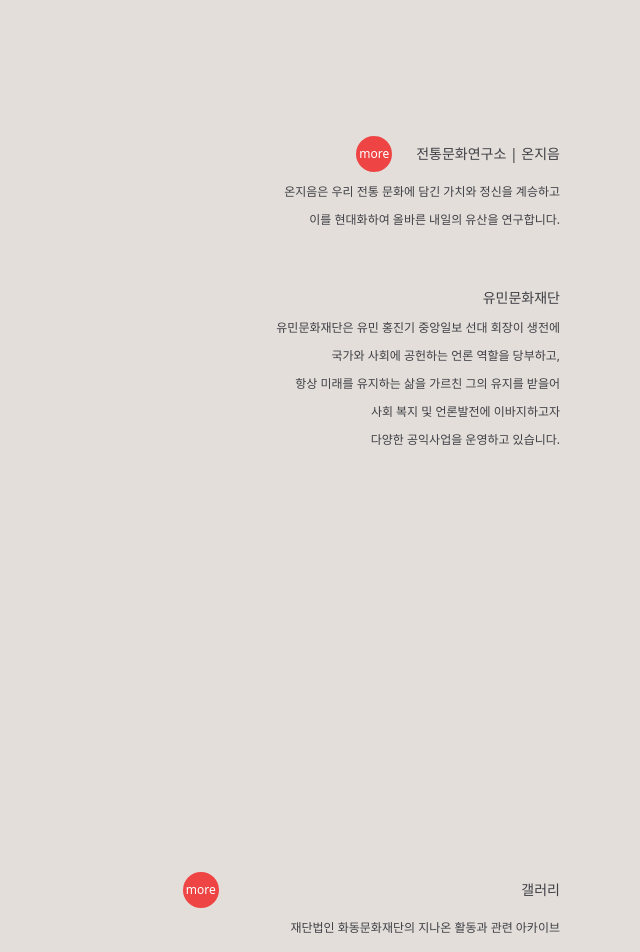
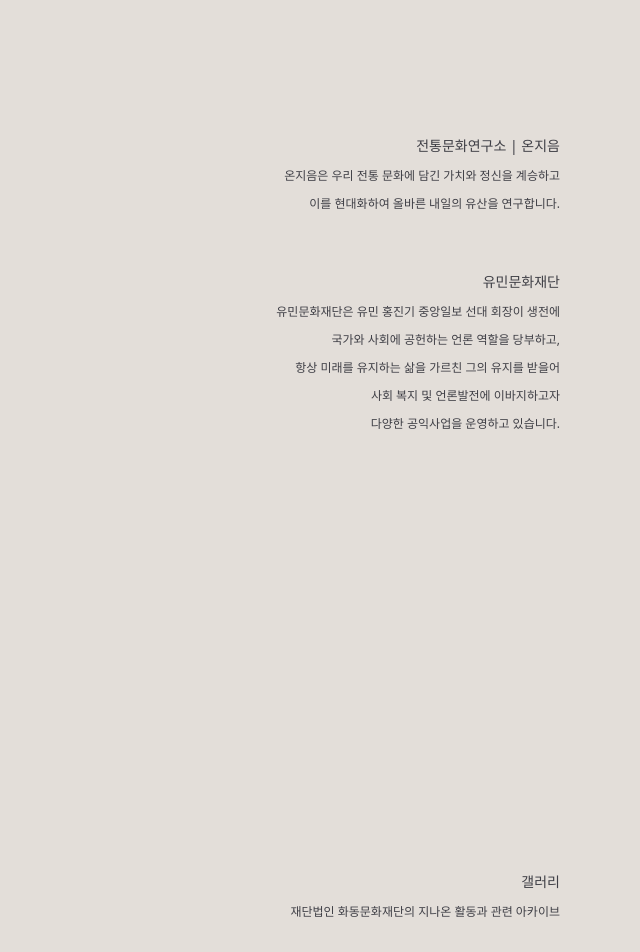
Before and after one commit to nomore12/hwadong, a React (Create React App) app: page /main in a window 1280 px wide. Shown: the part 3040-3992 px from the top of the page, without its empty margins (640-1280 px from the left). Built offline with nearby package versions, Linux system fonts and the light colour scheme.

Commit message:
갤러리 디스크립션 테스트

```diff
--- a/src/components/Layout.tsx
+++ b/src/components/Layout.tsx
@@ -21,7 +21,7 @@
   const subject = useAppSelector((state) => state.subject);
 
   useEffect(() => {
-    console.log(typeof subject.subject);
+    // console.log(typeof subject.subject);
   });
 
   return (
--- a/src/components/content/Archive.tsx
+++ b/src/components/content/Archive.tsx
@@ -12,14 +12,12 @@
       className="w-720 h-128 flex flex-row justify-between mt-48 mb-8">
       <div className="text-lg tracking-widest text-zinc-900"></div>
       <div className="flex flex-col items-end gap-3 text-sm text-zinc-700">
-        <div className="flex flex-row justify-between items-center w-full pl-20">
-          <Link
-            to="/main/gallery"
-            className="rounded-full bg-red-500 w-9 h-9 text-white text-xs flex justify-center items-center font-thin">
-            more
-          </Link>
-          <p>갤러리</p>
-        </div>
+        {/*<Link*/}
+        {/*  to="/main/gallery"*/}
+        {/*  className="rounded-full bg-red-500 w-9 h-9 text-white text-xs flex justify-center items-center font-thin">*/}
+        {/*  more*/}
+        {/*</Link>*/}
+        <p>갤러리</p>
         <p className="font-thin text-xs">
           재단법인 화동문화재단의 지나온 활동과 관련 아카이브
         </p>
--- a/src/components/content/FoundationActivity.tsx
+++ b/src/components/content/FoundationActivity.tsx
@@ -12,14 +12,12 @@
       className="w-720 h-128 flex flex-row justify-between mt-48 mb-8">
       <div className="text-lg tracking-widest text-zinc-900"></div>
       <div className="flex flex-col items-end gap-3 text-sm text-zinc-700">
-        <div className="flex flex-row justify-between items-center w-full pl-20">
-          <Link
-            to="/main/onjium"
-            className="rounded-full bg-red-500 w-9 h-9 text-white text-xs flex justify-center items-center font-thin">
-            more
-          </Link>
-          <p>전통문화연구소 | 온지음</p>
-        </div>
+        {/*<Link*/}
+        {/*  to="/main/onjium"*/}
+        {/*  className="rounded-full bg-red-500 w-9 h-9 text-white text-xs flex justify-center items-center font-thin">*/}
+        {/*  more*/}
+        {/*</Link>*/}
+        <p>전통문화연구소 | 온지음</p>
         <p className="font-thin text-xs">
           온지음은 우리 전통 문화에 담긴 가치와 정신을 계승하고
         </p>
--- a/src/components/content/subContent/Gallery.tsx
+++ b/src/components/content/subContent/Gallery.tsx
@@ -4,21 +4,54 @@
 import 'react-responsive-carousel/lib/styles/carousel.min.css'; // requires a loader
 import { Carousel } from 'react-responsive-carousel';
 
+const imgArr = [
+  {
+    img: 'https://images.unsplash.com/photo-1664362597715-d6089e55ae89?ixlib=rb-1.2.1&ixid=MnwxMjA3fDB8MHxwaG90by1wYWdlfHx8fGVufDB8fHx8&auto=format&fit=crop&w=2342&q=80',
+    desc: 'first',
+  },
+  {
+    img: 'https://images.unsplash.com/photo-1664380619406-49883ee01a55?ixlib=rb-1.2.1&ixid=MnwxMjA3fDB8MHxwaG90by1wYWdlfHx8fGVufDB8fHx8&auto=format&fit=crop&w=2338&q=80',
+    desc: 'second',
+  },
+  {
+    img: 'https://images.unsplash.com/photo-1664388519483-9fdcbdba13a1?ixlib=rb-1.2.1&ixid=MnwxMjA3fDB8MHxwaG90by1wYWdlfHx8fGVufDB8fHx8&auto=format&fit=crop&w=2340&q=80',
+    desc: 'third',
+  },
+];
+
 const Gallery = () => {
+  const onChange = (e: any) => console.log(e);
+
   return (
     <div className="w-720 h-128 flex flex-row justify-between mt-48 mb-8 relative">
       <div className="text-lg tracking-widest text-zinc-900"></div>
       <div className="mt-40">
-        <Carousel width="480px" showStatus={false} showThumbs={false}>
-          <div>
-            <img src="https://images.unsplash.com/photo-1664362597715-d6089e55ae89?ixlib=rb-1.2.1&ixid=MnwxMjA3fDB8MHxwaG90by1wYWdlfHx8fGVufDB8fHx8&auto=format&fit=crop&w=2342&q=80" />
-          </div>
-          <div>
-            <img src="https://images.unsplash.com/photo-1664380619406-49883ee01a55?ixlib=rb-1.2.1&ixid=MnwxMjA3fDB8MHxwaG90by1wYWdlfHx8fGVufDB8fHx8&auto=format&fit=crop&w=2338&q=80" />
-          </div>
-          <div>
-            <img src="https://images.unsplash.com/photo-1664388519483-9fdcbdba13a1?ixlib=rb-1.2.1&ixid=MnwxMjA3fDB8MHxwaG90by1wYWdlfHx8fGVufDB8fHx8&auto=format&fit=crop&w=2340&q=80" />
-          </div>
+        <Carousel
+          onChange={onChange}
+          width="480px"
+          showStatus={false}
+          showThumbs={false}
+          autoPlay
+          infiniteLoop
+          interval={5000}>
+          {imgArr &&
+            imgArr.map((item, key) => {
+              return (
+                <div key={key}>
+                  <img src={item.img} />
+                  <p>{item.desc}</p>
+                </div>
+              );
+            })}
+          {/*<div>*/}
+          {/*  <img src="https://images.unsplash.com/photo-1664362597715-d6089e55ae89?ixlib=rb-1.2.1&ixid=MnwxMjA3fDB8MHxwaG90by1wYWdlfHx8fGVufDB8fHx8&auto=format&fit=crop&w=2342&q=80" />*/}
+          {/*</div>*/}
+          {/*<div>*/}
+          {/*  <img src="https://images.unsplash.com/photo-1664380619406-49883ee01a55?ixlib=rb-1.2.1&ixid=MnwxMjA3fDB8MHxwaG90by1wYWdlfHx8fGVufDB8fHx8&auto=format&fit=crop&w=2338&q=80" />*/}
+          {/*</div>*/}
+          {/*<div>*/}
+          {/*  <img src="https://images.unsplash.com/photo-1664388519483-9fdcbdba13a1?ixlib=rb-1.2.1&ixid=MnwxMjA3fDB8MHxwaG90by1wYWdlfHx8fGVufDB8fHx8&auto=format&fit=crop&w=2340&q=80" />*/}
+          {/*</div>*/}
         </Carousel>
       </div>
     </div>
--- a/src/hooks/SubjectReplacer.tsx
+++ b/src/hooks/SubjectReplacer.tsx
@@ -8,7 +8,6 @@
 }
 
 const useSubjectReplacer = ({ ref, subject }: PropsType) => {
-  // const [current, setCurrent] = useState<string>('');
   const currentSubject = useAppSelector((state) => state.subject);
   const dispatch = useAppDispatch();
 
@@ -18,8 +17,6 @@
         ? ref.current.getBoundingClientRect().y
         : -1;
       if (currentPosition < window.innerHeight / 2 && currentPosition >= 0) {
-        console.log(subject);
-        // setCurrent('사업내용');
         dispatch(changeSubject(subject));
       }
     });
```
